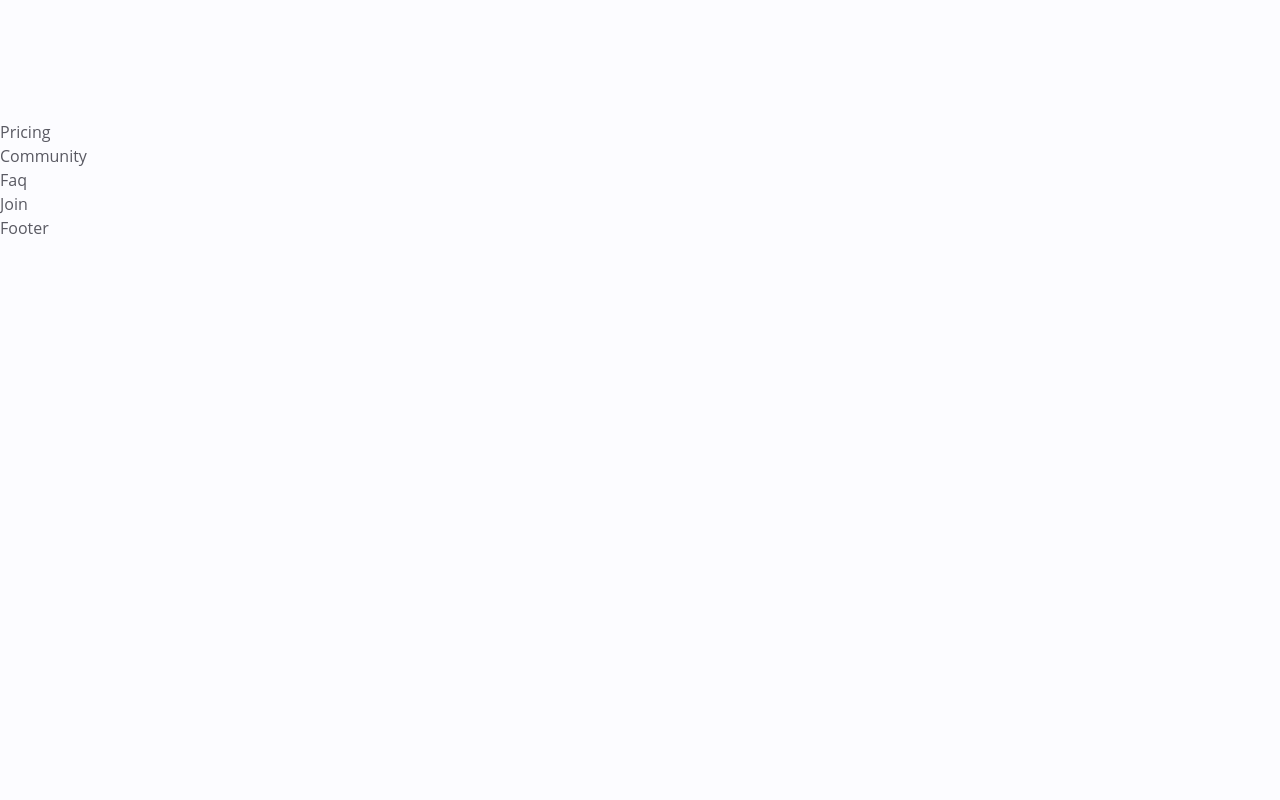
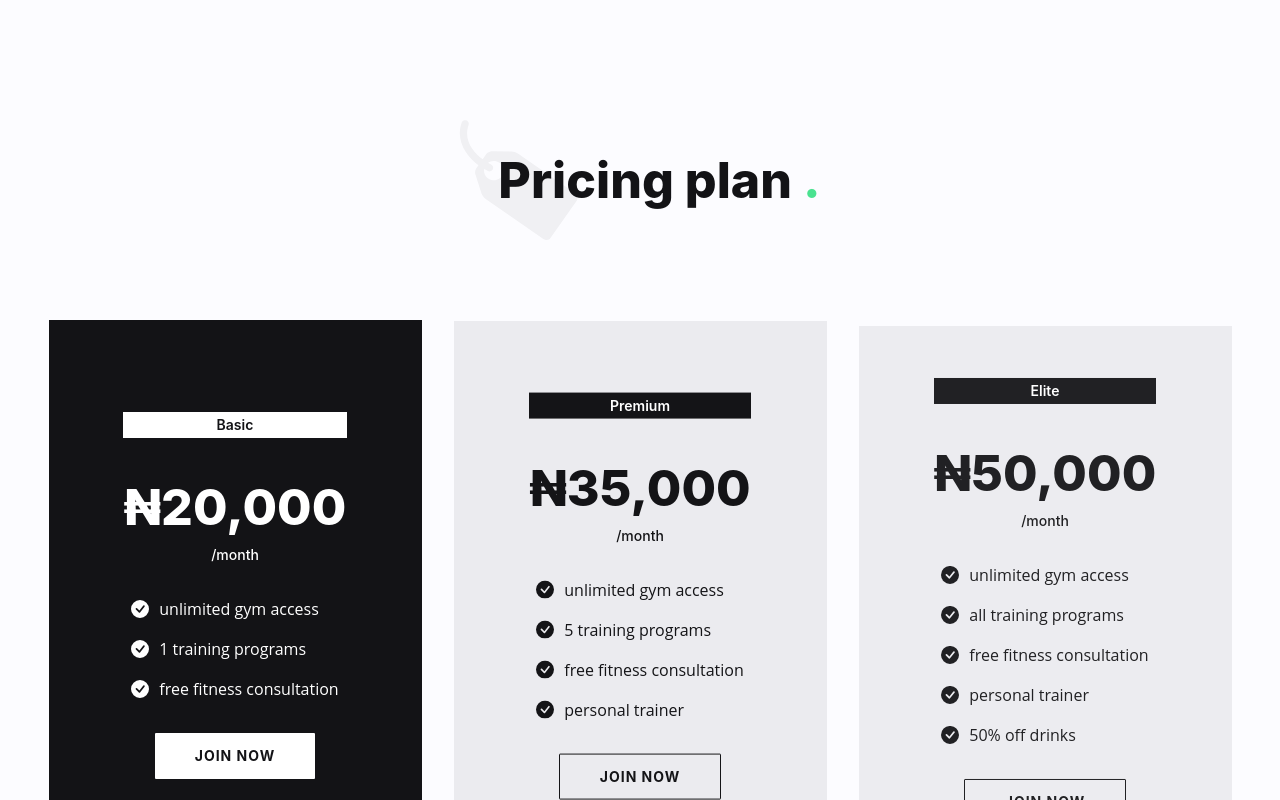
Before and after one commit to keezeem/gym-webApp, a React (Vite) app: page / in a window 1280 px wide. Shown: the part 2140-2940 px from the top of the page. Built offline with nearby package versions, Linux system fonts and the light colour scheme.

Commit message:
finished pricing component

```diff
--- a/src/components/PlanList.jsx
+++ b/src/components/PlanList.jsx
@@ -1,7 +1,81 @@
-import React from 'react';
+import React, {useState} from 'react'
 
-const PlanList = () => {
-  return <div>PlanList</div>;
+// import icons
+import {BsCheckCircleFill} from 'react-icons/bs';
+
+const PlanList = ({plans}) => {
+  // index state
+  const [index, setIndex] = useState(0);
+  return (
+    <div className='flex flex-col lg:flex-row items-center justify-center max-w-[1280px] mx-auto gap-y-4'>
+      {plans.map((plan, currentIndex)=> {
+        // destructure plan
+        const { name, price, list, delay } = plan;
+        return (
+        <div
+          onClick={()=> setIndex(currentIndex)}
+          className='w-full md:max-w-[620px] lg:max-w-[405px] rounded-sm px-4 lg:min-h-[550px]'
+          key={currentIndex}
+          data-aos='fade-up'
+          data-aos-offset="200"
+          data-aos-delay={delay}
+        >
+            <div
+              className={`${currentIndex === index ? 'bg-neutral-500 text-white' :
+                'bg-neutral-400/10 text-neutral-500'
+              } flex justify-center items-center py-[40px] px-[30px] lg:min-h-[550px] transition duration-100`}
+            >
+              <div className='flex flex-row lg:flex-col gap-x-8 gap-y-8 lg:gap-x-0 items-center'>
+                {/* name & price wrapper */}
+              <div>
+                {/* name */}
+                <div className={`${
+                  currentIndex === index
+                  ? 'bg-white text-neutral-500'
+                  : 'bg-neutral-500 text-white'
+                } h-[26px] font-primary text-sm font-semibold min-w-min mx-auto px-[14px] flex items-center justify-center mb-8`}
+                >
+                  {name}
+              </div>
+                {/* price */}
+                <div className='text-[40px] lg:text-[50px] font-primary font-extrabold text-center flex flex-col items-center justify-center'>
+                  <div className='loading-none'>
+                    <span className='text-[50px] font-extrabold'>₦</span>
+                    <span className='tracking-[0.1px]'>{price}</span>
+                  </div>
+                    <span className='text-sm font-medium'>/month</span>
+                </div>
+              </div>
+              {/* list & btn wrapper */}
+              <div>
+                {/* list */}
+                <ul className='flex flex-col gap-y-4 mb-8'>
+                  {list.map((item, idx)=> {
+                    return (
+                      <li className='flex items-center gap-x-[10px]' key={idx}>
+                        <BsCheckCircleFill className='text-lg' />
+                        <div>{item.name}</div>
+                      </li>
+                    );
+                  })}
+                </ul>
+                {/* btn */}
+                <button className={`${
+                  currentIndex === index
+                  ? 'bg-white text-neutral-500'
+                  : 'border border-neutral-500'
+                  } btn btn-lg rounded-[1px] lg:mx-auto`}
+                >
+                  Join now
+                </button>
+              </div>
+              </div>
+            </div>
+          </div>
+        );
+      })}
+    </div>
+  );
 };
 
 export default PlanList;
--- a/src/components/Pricing.jsx
+++ b/src/components/Pricing.jsx
@@ -1,7 +1,31 @@
 import React from 'react';
 
+// import data
+import { pricing } from '../data';
+
+// import components
+import PlanList from './PlanList';
+
 const Pricing = () => {
-  return <div>Pricing</div>;
+  // destructure pricing data
+  const { icon, title, plans } = pricing;
+  return (
+    <section className='section'>
+      {/* section title */}
+      <div className='section-title-group max-x-[540px] mx-auto px-4 lg:px-0'
+        data-aos='fade-up'
+        data-aos-offset='200'
+        data-aos-delay='200'
+      >
+        <img src={icon} alt="" />
+        <h2 className='h2'>
+          {title} <span className='text-primary-200'>.</span>
+        </h2>
+      </div>
+      {/* plan list */}
+      <PlanList plans={plans} />
+    </section>
+  );
 };
 
 export default Pricing;
--- a/src/data.jsx
+++ b/src/data.jsx
@@ -94,7 +94,7 @@
   plans: [
     {
       name: 'Basic',
-      price: '20',
+      price: '20,000',
       list: [
         { name: 'unlimited gym access' },
         { name: '1 training programs' },
@@ -104,7 +104,7 @@
     },
     {
       name: 'Premium',
-      price: '35',
+      price: '35,000',
       list: [
         { name: 'unlimited gym access' },
         { name: '5 training programs' },
@@ -115,7 +115,7 @@
     },
     {
       name: 'Elite',
-      price: '49',
+      price: '50,000',
       list: [
         { name: 'unlimited gym access' },
         { name: 'all training programs' },
```
